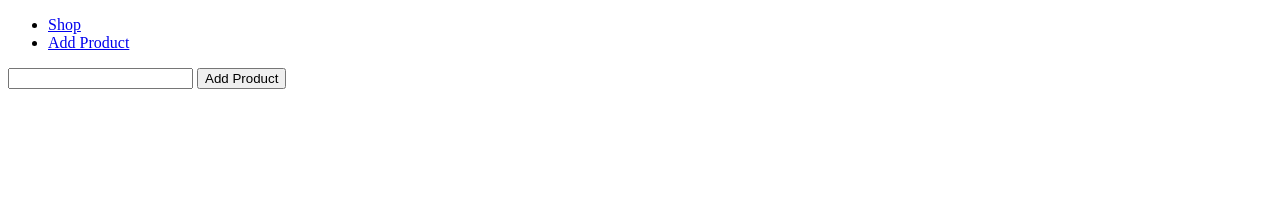
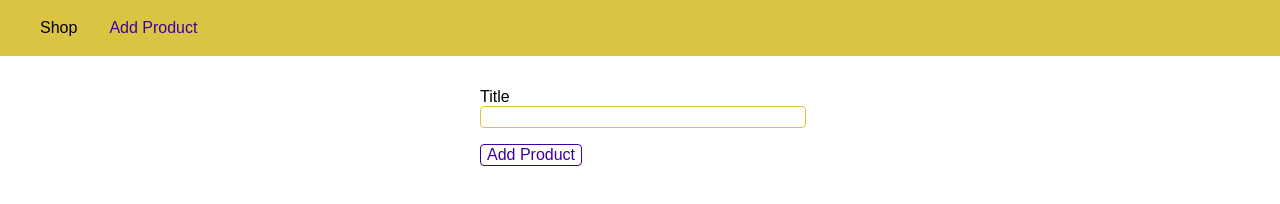
Before and after one commit to opaucarq/NodeProject, a website: page views/add-product.html in a window 1280 px wide. Drawn offline with Linux system fonts and the light colour scheme.

Commit message:
styling pages

```diff
--- a/routes/shop.js
+++ b/routes/shop.js
@@ -6,7 +6,7 @@ const rootDir = require('../utils/path')
 const router = express.Router()
 
 router.get('/',(req,res)=>{
-  res.sendFile(path.join(rootDir,'views','add-product.html'));
+  res.sendFile(path.join(rootDir,'views','shop.html'));
 })
 
 module.exports = router
--- a/views/add-product.html
+++ b/views/add-product.html
@@ -1,23 +1,106 @@
 <!DOCTYPE html>
 <html lang="en">
   <head>
-  <meta charset="UTF-8">
-  <meta name="viewport" content="width=
-  , initial-scale=1.0">
+    <meta charset="UTF-8" />
+    <meta
+      name="viewport"
+      content="width=
+  , initial-scale=1.0"
+    />
     <title>Add Product</title>
+    <style>
+      body {
+        padding: 0;
+        margin: 0;
+        font-family: sans-serif;
+      }
+      main {
+        padding: 1rem;
+      }
+      .main-header {
+        width: 100%;
+        height: 3.5rem;
+        background-color: #dbc441;
+      }
+      .main-header__nav {
+        height: 100%;
+        display: flex;
+        align-items: center;
+        padding: 0 1.5rem;
+      }
+      .main-header__item-list {
+        margin: 0;
+        padding: 0;
+        list-style: none;
+        display: flex;
+      }
+      .main-header__item {
+        margin: 0;
+        padding: 0;
+        margin: 0 1rem;
+      }
+
+      .main-header__item a {
+        text-decoration: none;
+        color: black;
+      }
+      .main-header__item a:hover {
+        color: #6200ff;
+      }
+      .main-header__item a:active,
+      .main-header__item a.active {
+        color: #3e00a1;
+      }
+      .product-form {
+        width: 60%;
+        max-width: 20rem;
+        margin: auto;
+      }
+      .form-control {
+        margin: 1rem 0;
+      }
+      .form-control label,
+      .form-control input {
+        width: 100%;
+        display: block;
+      }
+      .form-control input {
+        border: 1px solid #dbc441;
+        font: inherit;
+        border-radius: 4px;
+      }
+      button {
+        font: inherit;
+        border: 1px solid #3e00a1;
+        color: #3e00a1;
+        background: white;
+        border-radius: 4px;
+        cursor: pointer;
+      }
+      button:active,
+      button:hover {
+        background-color: #3e00a1;
+        color: white;
+      }
+    </style>
   </head>
   <body>
-  <header>
-    <nav>
-      <ul>
-        <li><a href="/">Shop</a></li>
-        <li><a href="/add-product">Add Product</a></li>
+    <header class="main-header">
+      <nav class="main-header__nav">
+        <ul class="main-header__item-list">
+          <li class="main-header__item"><a href="/">Shop</a></li>
+          <li class="main-header__item">
+            <a class="active" href="/admin/add-product">Add Product</a>
+          </li>
         </ul>
       </nav>
     </header>
     <main>
-    <form action="/add-product" method="POST">
-      <input type="text" name="title">
+      <form class="product-form" action="/admin/add-product" method="POST">
+        <div class="form-control">
+          <label for="title">Title</label>
+          <input type="text" name="title" id="title" />
+        </div>
         <button type="submit">Add Product</button>
       </form>
     </main>
```
Also changed, not shown: views/shop.html (+59 -10 lines). Lines whose indentation alone changed are shown as unchanged.
